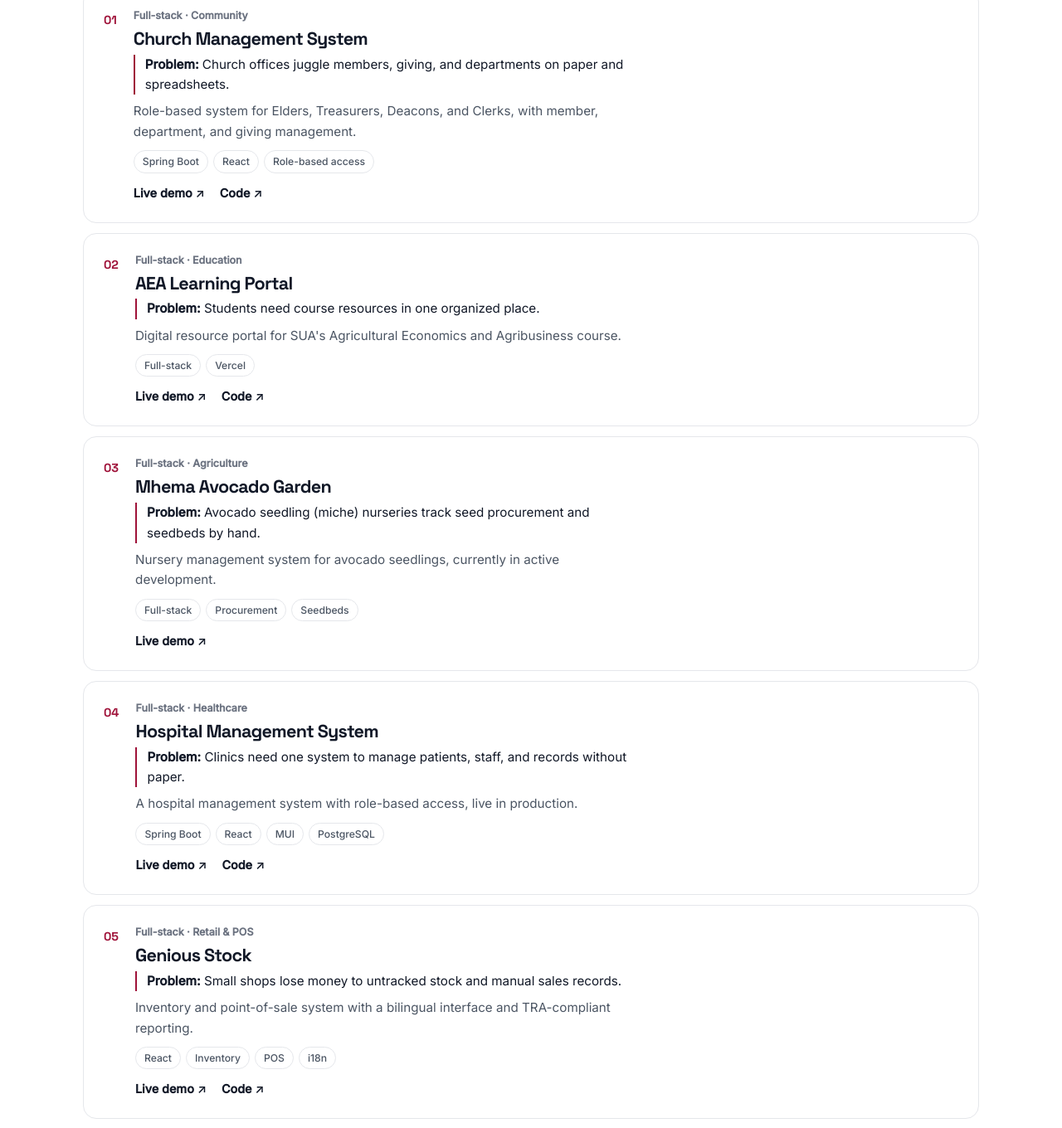
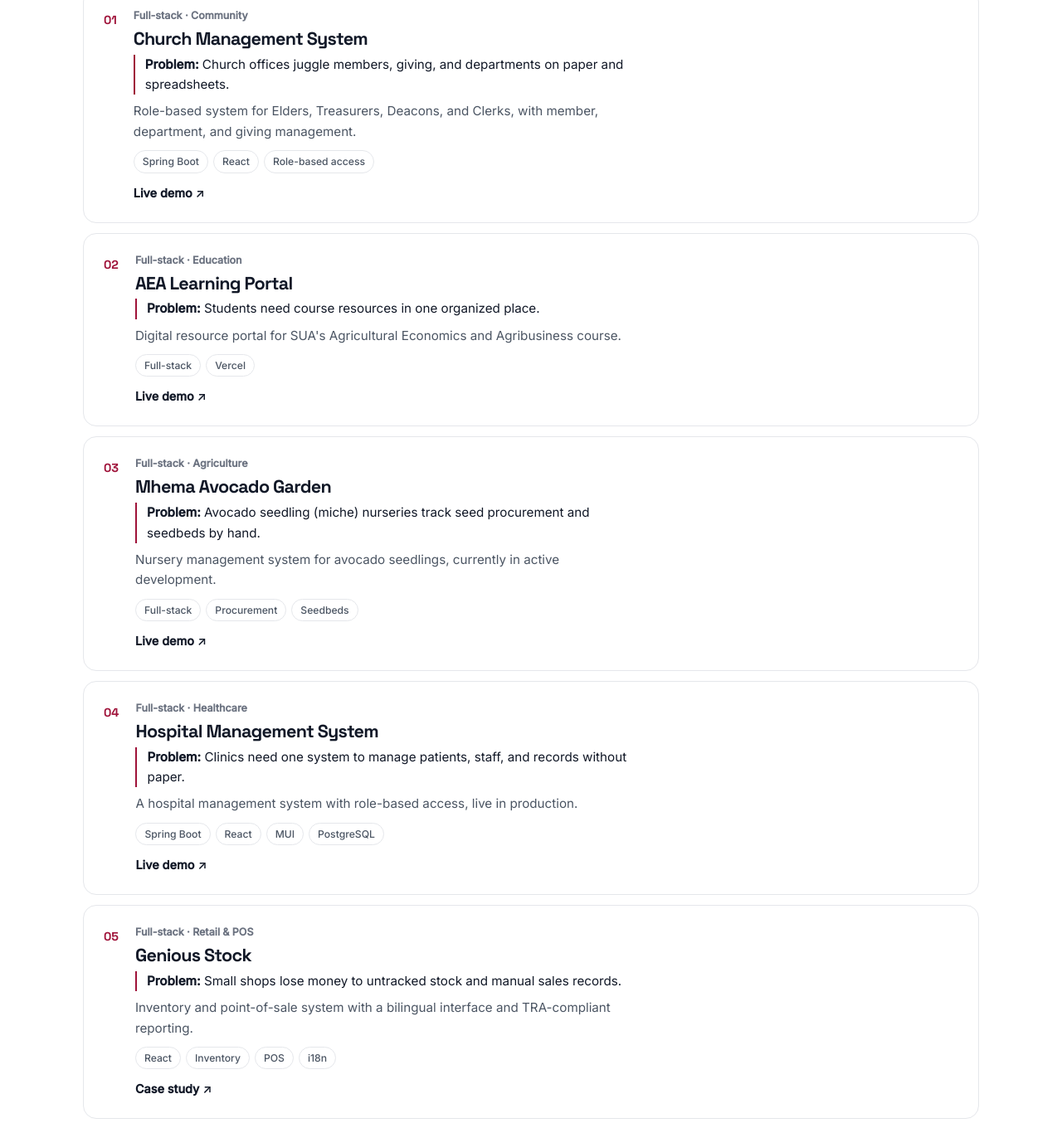
Before and after one commit to Genious-520/portfolio, a plain HTML site: page index.html in a window 1280 px wide. Shown: the part 2591-3951 px from the top of the page at 83% size. Drawn offline with Linux system fonts and the light colour scheme.

Commit message:
Hide code links from public pages, link Genious Stock card to case study

```diff
--- a/index.html
+++ b/index.html
@@ -244,7 +244,7 @@ h1,h2,h3 { font-weight:700; letter-spacing:-.035em; }
           <p class="problem"><strong><span data-i18n="problem">Problem:</span></strong> <span data-i18n="church_problem">Church offices juggle members, giving, and departments on paper and spreadsheets.</span></p>
           <p data-i18n="church_desc">Role-based system for Elders, Treasurers, Deacons, and Clerks, with member, department, and giving management.</p>
           <div class="tags"><span class="tag">Spring Boot</span><span class="tag">React</span><span class="tag">Role-based access</span></div>
-          <div class="card-links"><a href="https://kambarage-sda-church.vercel.app" target="_blank" rel="noopener"><span data-i18n="live">Live demo</span> ↗</a><a href="https://github.com/Genious-520/Church-frontend" target="_blank" rel="noopener"><span data-i18n="code">Code</span> ↗</a></div>
+          <div class="card-links"><a href="https://kambarage-sda-church.vercel.app" target="_blank" rel="noopener"><span data-i18n="live">Live demo</span> ↗</a></div>
         </article>
         <article class="card reveal"><span class="idx">02</span>
           <span class="role" data-i18n="aea_role">Full-stack · Education</span>
@@ -252,7 +252,7 @@ h1,h2,h3 { font-weight:700; letter-spacing:-.035em; }
           <p class="problem"><strong><span data-i18n="problem">Problem:</span></strong> <span data-i18n="aea_problem">Students need course resources in one organized place.</span></p>
           <p data-i18n="aea_desc">Digital resource portal for SUA's Agricultural Economics and Agribusiness course.</p>
           <div class="tags"><span class="tag">Full-stack</span><span class="tag">Vercel</span></div>
-          <div class="card-links"><a href="https://aea-portal.vercel.app" target="_blank" rel="noopener"><span data-i18n="live">Live demo</span> ↗</a><a href="https://github.com/Genious-520/aea-portal" target="_blank" rel="noopener"><span data-i18n="code">Code</span> ↗</a></div>
+          <div class="card-links"><a href="https://aea-portal.vercel.app" target="_blank" rel="noopener"><span data-i18n="live">Live demo</span> ↗</a></div>
         </article>
         <article class="card reveal"><span class="idx">03</span>
           <span class="role" data-i18n="mhema_role">Full-stack · Agriculture</span>
@@ -268,7 +268,7 @@ h1,h2,h3 { font-weight:700; letter-spacing:-.035em; }
           <p class="problem"><strong><span data-i18n="problem">Problem:</span></strong> <span data-i18n="clinic_problem">Clinics need one system to manage patients, staff, and records without paper.</span></p>
           <p data-i18n="clinic_desc">A hospital management system with role-based access, live in production.</p>
           <div class="tags"><span class="tag">Spring Boot</span><span class="tag">React</span><span class="tag">MUI</span><span class="tag">PostgreSQL</span></div>
-          <div class="card-links"><a href="https://genious-hospital.netlify.app" target="_blank" rel="noopener"><span data-i18n="live">Live demo</span> ↗</a><a href="https://github.com/Genious-520/ClinicSystem" target="_blank" rel="noopener"><span data-i18n="code">Code</span> ↗</a></div>
+          <div class="card-links"><a href="https://genious-hospital.netlify.app" target="_blank" rel="noopener"><span data-i18n="live">Live demo</span> ↗</a></div>
         </article>
         <article class="card reveal"><span class="idx">05</span>
           <span class="role" data-i18n="stock_role">Full-stack · Retail & POS</span>
@@ -276,7 +276,7 @@ h1,h2,h3 { font-weight:700; letter-spacing:-.035em; }
           <p class="problem"><strong><span data-i18n="problem">Problem:</span></strong> <span data-i18n="stock_problem">Small shops lose money to untracked stock and manual sales records.</span></p>
           <p data-i18n="stock_desc">Inventory and point-of-sale system with a bilingual interface and TRA-compliant reporting.</p>
           <div class="tags"><span class="tag">React</span><span class="tag">Inventory</span><span class="tag">POS</span><span class="tag">i18n</span></div>
-          <div class="card-links"><a href="https://genious-stocks.vercel.app" target="_blank" rel="noopener"><span data-i18n="live">Live demo</span> ↗</a><a href="https://github.com/Genious-520/Genious-stocks" target="_blank" rel="noopener"><span data-i18n="code">Code</span> ↗</a></div>
+          <div class="card-links"><a href="projects/genious-stock.html">Case study &nearr;</a></div>
         </article>
         <article class="card reveal"><span class="idx">06</span>
           <span class="role" data-i18n="agrovet_role">Full-stack · Agrovet</span>
@@ -292,7 +292,7 @@ h1,h2,h3 { font-weight:700; letter-spacing:-.035em; }
           <p class="problem"><strong><span data-i18n="problem">Problem:</span></strong> <span data-i18n="azama_problem">Farmers and agribusinesses need to track produce from farm to market.</span></p>
           <p data-i18n="azama_desc">Farm-to-market management system for GENIOUS-OPEX ENTERPRISES, covering production, sales, and records.</p>
           <div class="tags"><span class="tag">Full-stack</span><span class="tag">PostgreSQL</span><span class="tag">Vercel</span></div>
-          <div class="card-links"><a href="https://agribiz-six.vercel.app" target="_blank" rel="noopener"><span data-i18n="live">Live demo</span> ↗</a><a href="https://github.com/Genious-520/agribiz-frontend" target="_blank" rel="noopener"><span data-i18n="code">Code</span> ↗</a></div>
+          <div class="card-links"><a href="https://agribiz-six.vercel.app" target="_blank" rel="noopener"><span data-i18n="live">Live demo</span> ↗</a></div>
         </article>
       </div>
     </div>
```
Also changed, not shown: projects/genious-stock.html (+0 -1 lines).
